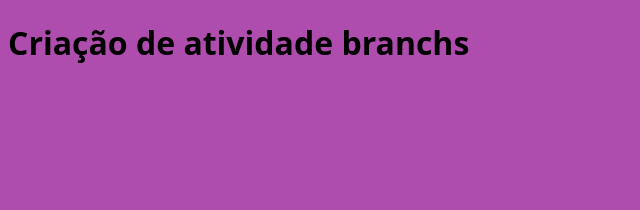
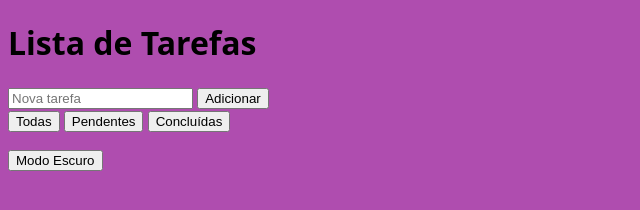
Before and after one commit to mayarameira-ai/atividade-branch, a plain HTML site: page index.html in a window 1280 px wide. Shown: the whole page, without its empty margins (0-640 px from the left). Drawn offline with Linux system fonts and the light colour scheme.

Commit message:
commit 4
lista de tarefas

```diff
--- a/index.html
+++ b/index.html
@@ -7,6 +7,21 @@
     <link rel="stylesheet" href="style.css">
 </head>
 <body>
-    <h1>Criação de atividade branchs</h1>
+    <h1>Lista de Tarefas</h1>
+  <input id="nova" placeholder="Nova tarefa">
+  <button id="add">Adicionar</button>
+
+  <div>
+    <button data-filtro="todas">Todas</button>
+    <button data-filtro="pendentes">Pendentes</button>
+    <button data-filtro="concluidas">Concluídas</button>
+  </div>
+
+  <ul id="lista"></ul>
+
+  <button id="tema">Modo Escuro</button>
+
+  <script src="script.js"></script>
+
 </body>
 </html>
```
